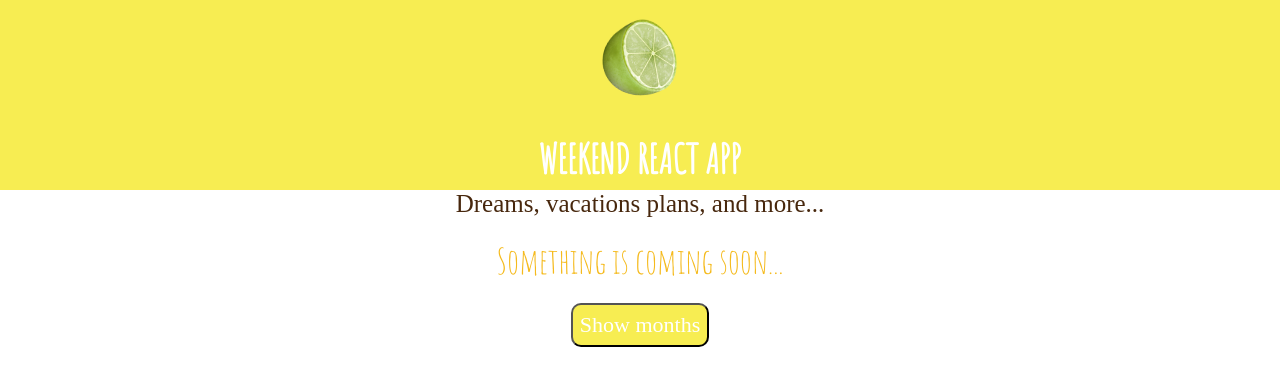
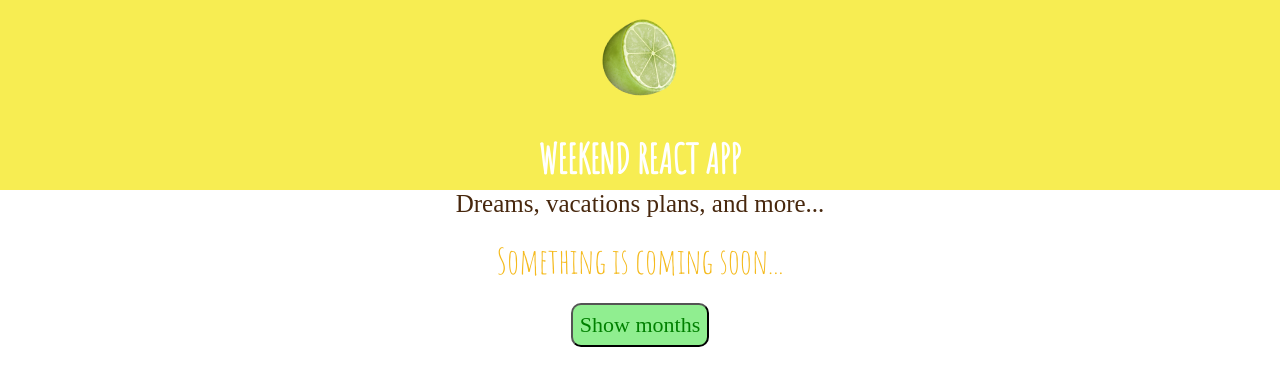
Before and after one commit to Loratadin/react-weekend-app, a React app: page / in a window 1280 px wide. In both pictures the pointer is over the button "Show months". Shown: the top 386 px of the page. Built offline with nearby package versions, Linux system fonts and the light colour scheme; a web font is replaced by a local one.

Commit message:
Add pseudo-element to the button

```diff
--- a/src/App.css
+++ b/src/App.css
@@ -69,3 +69,17 @@ button {
   cursor: pointer;
   outline: 0;
 }
+
+button:hover {
+  background-color: lightgreen;
+  color: green;
+}
+
+button.Red {
+  background-color: #f26f0e;
+}
+
+button.Red:hover {
+  background-color: #d7a988;
+  color: #e028bb;
+}
--- a/src/App.js
+++ b/src/App.js
@@ -45,6 +45,7 @@ toggleMonthsHandler = () => {
   render() {
 
     let months = null;
+    let btnClass = ' ';
 
     if (this.state.showMonths) {
 months = (
@@ -59,7 +60,7 @@ months = (
     })}
   </div>
 );
-
+    btnClass = classes.Red;
 
     }
 
```
